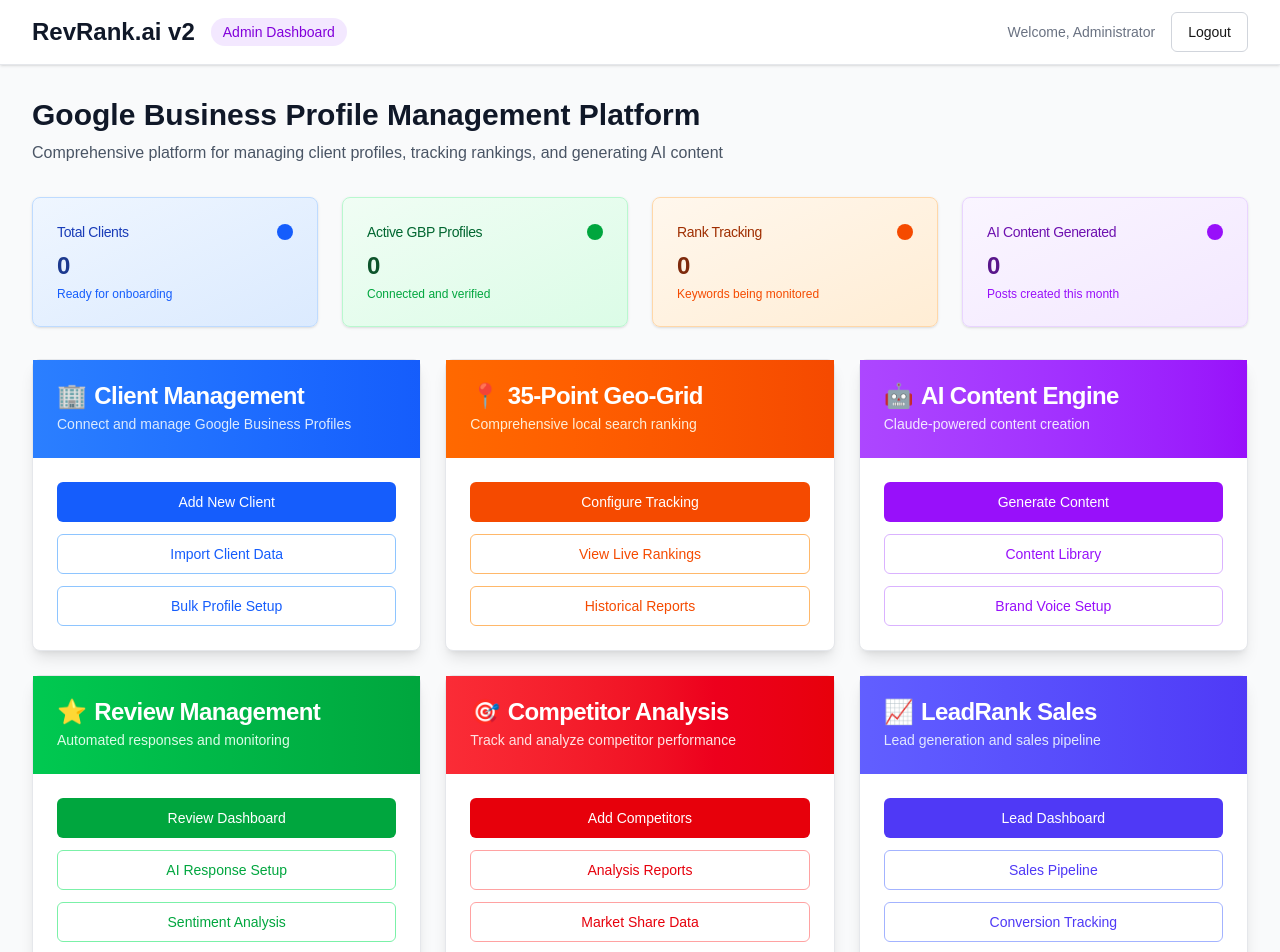
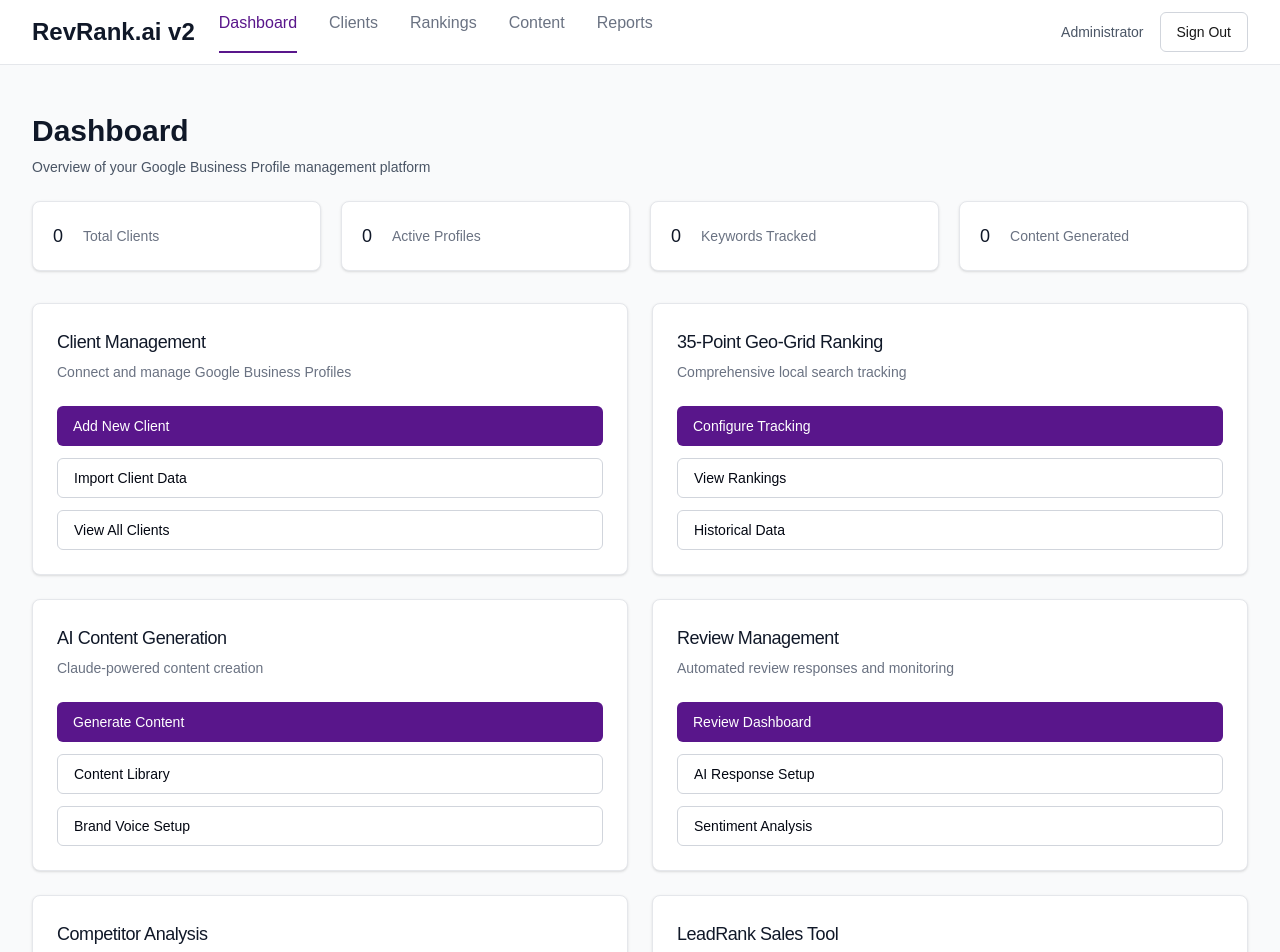
Before and after one commit to thedarksco/revrank-ai-v2-fresh, a Next.js app: page /dashboard in a window 1280 px wide. Shown: the top 952 px of the page. Built offline with nearby package versions, Linux system fonts and the light colour scheme.

Commit message:
Modern SaaS dashboard design with dark purple branding and clean layout

```diff
--- a/app/dashboard/page.tsx
+++ b/app/dashboard/page.tsx
@@ -6,244 +6,256 @@
 export default function Dashboard() {
   return (
     <div className="min-h-screen bg-gray-50">
-      {/* Modern Header */}
-      <header className="bg-white border-b border-gray-200 shadow-sm">
+      {/* Clean Header */}
+      <header className="bg-white border-b border-gray-200">
         <div className="max-w-7xl mx-auto px-4 sm:px-6 lg:px-8">
           <div className="flex justify-between items-center h-16">
-            <div className="flex items-center space-x-4">
-              <h1 className="text-2xl font-bold text-gray-900">RevRank.ai v2</h1>
-              <div className="hidden md:flex items-center space-x-2">
-                <span className="px-3 py-1 bg-purple-100 text-purple-700 text-sm rounded-full font-medium">
-                  Admin Dashboard
-                </span>
-              </div>
+            <div className="flex items-center space-x-6">
+              <h1 className="text-2xl font-semibold text-gray-900">RevRank.ai v2</h1>
+              <nav className="hidden md:flex space-x-8">
+                <a href="#" className="text-purple-900 font-medium border-b-2 border-purple-900 pb-4">Dashboard</a>
+                <a href="#" className="text-gray-500 hover:text-purple-900">Clients</a>
+                <a href="#" className="text-gray-500 hover:text-purple-900">Rankings</a>
+                <a href="#" className="text-gray-500 hover:text-purple-900">Content</a>
+                <a href="#" className="text-gray-500 hover:text-purple-900">Reports</a>
+              </nav>
             </div>
             <div className="flex items-center space-x-4">
-              <div className="hidden md:flex items-center space-x-2 text-sm text-gray-500">
-                <span>Welcome, Administrator</span>
-              </div>
+              <div className="text-sm text-gray-600">Administrator</div>
               <Button variant="outline" asChild>
-                <a href="/">Logout</a>
+                <a href="/">Sign Out</a>
               </Button>
             </div>
           </div>
         </div>
       </header>
 
-      {/* Dashboard Content */}
-      <div className="max-w-7xl mx-auto py-8 px-4 sm:px-6 lg:px-8">
+      {/* Main Content */}
+      <main className="max-w-7xl mx-auto py-6 sm:px-6 lg:px-8">
         {/* Page Header */}
-        <div className="mb-8">
-          <h2 className="text-3xl font-bold text-gray-900">Google Business Profile Management Platform</h2>
-          <p className="text-gray-600 mt-2">Comprehensive platform for managing client profiles, tracking rankings, and generating AI content</p>
+        <div className="px-4 py-6 sm:px-0">
+          <h2 className="text-3xl font-bold text-gray-900">Dashboard</h2>
+          <p className="mt-2 text-sm text-gray-600">
+            Overview of your Google Business Profile management platform
+          </p>
         </div>
 
-        {/* Key Metrics Overview */}
-        <div className="grid grid-cols-1 md:grid-cols-2 lg:grid-cols-4 gap-6 mb-8">
-          <Card className="bg-gradient-to-br from-blue-50 to-blue-100 border-blue-200">
-            <CardHeader className="flex flex-row items-center justify-between space-y-0 pb-2">
-              <CardTitle className="text-sm font-medium text-blue-800">Total Clients</CardTitle>
-              <div className="h-4 w-4 bg-blue-600 rounded-full"></div>
-            </CardHeader>
-            <CardContent>
-              <div className="text-2xl font-bold text-blue-900">0</div>
-              <p className="text-xs text-blue-600 mt-1">Ready for onboarding</p>
-            </CardContent>
-          </Card>
-
-          <Card className="bg-gradient-to-br from-green-50 to-green-100 border-green-200">
-            <CardHeader className="flex flex-row items-center justify-between space-y-0 pb-2">
-              <CardTitle className="text-sm font-medium text-green-800">Active GBP Profiles</CardTitle>
-              <div className="h-4 w-4 bg-green-600 rounded-full"></div>
-            </CardHeader>
-            <CardContent>
-              <div className="text-2xl font-bold text-green-900">0</div>
-              <p className="text-xs text-green-600 mt-1">Connected and verified</p>
-            </CardContent>
-          </Card>
-
-          <Card className="bg-gradient-to-br from-orange-50 to-orange-100 border-orange-200">
-            <CardHeader className="flex flex-row items-center justify-between space-y-0 pb-2">
-              <CardTitle className="text-sm font-medium text-orange-800">Rank Tracking</CardTitle>
-              <div className="h-4 w-4 bg-orange-600 rounded-full"></div>
-            </CardHeader>
-            <CardContent>
-              <div className="text-2xl font-bold text-orange-900">0</div>
-              <p className="text-xs text-orange-600 mt-1">Keywords being monitored</p>
-            </CardContent>
-          </Card>
-
-          <Card className="bg-gradient-to-br from-purple-50 to-purple-100 border-purple-200">
-            <CardHeader className="flex flex-row items-center justify-between space-y-0 pb-2">
-              <CardTitle className="text-sm font-medium text-purple-800">AI Content Generated</CardTitle>
-              <div className="h-4 w-4 bg-purple-600 rounded-full"></div>
-            </CardHeader>
-            <CardContent>
-              <div className="text-2xl font-bold text-purple-900">0</div>
-              <p className="text-xs text-purple-600 mt-1">Posts created this month</p>
-            </CardContent>
-          </Card>
+        {/* Stats Overview */}
+        <div className="px-4 sm:px-0">
+          <div className="grid grid-cols-1 gap-5 sm:grid-cols-2 lg:grid-cols-4">
+            <Card className="bg-white overflow-hidden shadow">
+              <CardContent className="p-5">
+                <div className="flex items-center">
+                  <div className="flex-shrink-0">
+                    <div className="text-lg font-medium text-gray-900">0</div>
                   </div>
-
-        {/* Platform Management Sections */}
-        <div className="grid grid-cols-1 lg:grid-cols-2 xl:grid-cols-3 gap-6 mb-8">
-          {/* Client & Profile Management */}
-          <Card className="bg-white shadow-lg hover:shadow-xl transition-shadow">
-            <CardHeader className="bg-gradient-to-r from-blue-500 to-blue-600 text-white">
-              <CardTitle className="flex items-center space-x-2">
-                <span>🏢</span>
-                <span>Client Management</span>
-              </CardTitle>
-              <CardDescription className="text-blue-100">
-                Connect and manage Google Business Profiles
-              </CardDescription>
-            </CardHeader>
-            <CardContent className="p-6">
-              <div className="space-y-3">
-                <Button className="w-full bg-blue-600 hover:bg-blue-700">Add New Client</Button>
-                <Button variant="outline" className="w-full border-blue-300 text-blue-600 hover:bg-blue-50">Import Client Data</Button>
-                <Button variant="outline" className="w-full border-blue-300 text-blue-600 hover:bg-blue-50">Bulk Profile Setup</Button>
+                  <div className="ml-5 w-0 flex-1">
+                    <dl>
+                      <dt className="text-sm font-medium text-gray-500 truncate">
+                        Total Clients
+                      </dt>
+                    </dl>
+                  </div>
                 </div>
               </CardContent>
             </Card>
 
-          {/* Rank Tracking */}
-          <Card className="bg-white shadow-lg hover:shadow-xl transition-shadow">
-            <CardHeader className="bg-gradient-to-r from-orange-500 to-orange-600 text-white">
-              <CardTitle className="flex items-center space-x-2">
-                <span>📍</span>
-                <span>35-Point Geo-Grid</span>
-              </CardTitle>
-              <CardDescription className="text-orange-100">
-                Comprehensive local search ranking
-              </CardDescription>
-            </CardHeader>
-            <CardContent className="p-6">
-              <div className="space-y-3">
-                <Button className="w-full bg-orange-600 hover:bg-orange-700">Configure Tracking</Button>
-                <Button variant="outline" className="w-full border-orange-300 text-orange-600 hover:bg-orange-50">View Live Rankings</Button>
-                <Button variant="outline" className="w-full border-orange-300 text-orange-600 hover:bg-orange-50">Historical Reports</Button>
+            <Card className="bg-white overflow-hidden shadow">
+              <CardContent className="p-5">
+                <div className="flex items-center">
+                  <div className="flex-shrink-0">
+                    <div className="text-lg font-medium text-gray-900">0</div>
+                  </div>
+                  <div className="ml-5 w-0 flex-1">
+                    <dl>
+                      <dt className="text-sm font-medium text-gray-500 truncate">
+                        Active Profiles
+                      </dt>
+                    </dl>
+                  </div>
                 </div>
               </CardContent>
             </Card>
 
-          {/* AI Content Generation */}
-          <Card className="bg-white shadow-lg hover:shadow-xl transition-shadow">
-            <CardHeader className="bg-gradient-to-r from-purple-500 to-purple-600 text-white">
-              <CardTitle className="flex items-center space-x-2">
-                <span>🤖</span>
-                <span>AI Content Engine</span>
-              </CardTitle>
-              <CardDescription className="text-purple-100">
-                Claude-powered content creation
-              </CardDescription>
-            </CardHeader>
-            <CardContent className="p-6">
-              <div className="space-y-3">
-                <Button className="w-full bg-purple-600 hover:bg-purple-700">Generate Content</Button>
-                <Button variant="outline" className="w-full border-purple-300 text-purple-600 hover:bg-purple-50">Content Library</Button>
-                <Button variant="outline" className="w-full border-purple-300 text-purple-600 hover:bg-purple-50">Brand Voice Setup</Button>
+            <Card className="bg-white overflow-hidden shadow">
+              <CardContent className="p-5">
+                <div className="flex items-center">
+                  <div className="flex-shrink-0">
+                    <div className="text-lg font-medium text-gray-900">0</div>
+                  </div>
+                  <div className="ml-5 w-0 flex-1">
+                    <dl>
+                      <dt className="text-sm font-medium text-gray-500 truncate">
+                        Keywords Tracked
+                      </dt>
+                    </dl>
+                  </div>
                 </div>
               </CardContent>
             </Card>
 
-          {/* Review Management */}
-          <Card className="bg-white shadow-lg hover:shadow-xl transition-shadow">
-            <CardHeader className="bg-gradient-to-r from-green-500 to-green-600 text-white">
-              <CardTitle className="flex items-center space-x-2">
-                <span>⭐</span>
-                <span>Review Management</span>
-              </CardTitle>
-              <CardDescription className="text-green-100">
-                Automated responses and monitoring
-              </CardDescription>
-            </CardHeader>
-            <CardContent className="p-6">
-              <div className="space-y-3">
-                <Button className="w-full bg-green-600 hover:bg-green-700">Review Dashboard</Button>
-                <Button variant="outline" className="w-full border-green-300 text-green-600 hover:bg-green-50">AI Response Setup</Button>
-                <Button variant="outline" className="w-full border-green-300 text-green-600 hover:bg-green-50">Sentiment Analysis</Button>
+            <Card className="bg-white overflow-hidden shadow">
+              <CardContent className="p-5">
+                <div className="flex items-center">
+                  <div className="flex-shrink-0">
+                    <div className="text-lg font-medium text-gray-900">0</div>
                   </div>
-            </CardContent>
-          </Card>
-
-          {/* Competitor Analysis */}
-          <Card className="bg-white shadow-lg hover:shadow-xl transition-shadow">
-            <CardHeader className="bg-gradient-to-r from-red-500 to-red-600 text-white">
-              <CardTitle className="flex items-center space-x-2">
-                <span>🎯</span>
-                <span>Competitor Analysis</span>
-              </CardTitle>
-              <CardDescription className="text-red-100">
-                Track and analyze competitor performance
-              </CardDescription>
-            </CardHeader>
-            <CardContent className="p-6">
-              <div className="space-y-3">
-                <Button className="w-full bg-red-600 hover:bg-red-700">Add Competitors</Button>
-                <Button variant="outline" className="w-full border-red-300 text-red-600 hover:bg-red-50">Analysis Reports</Button>
-                <Button variant="outline" className="w-full border-red-300 text-red-600 hover:bg-red-50">Market Share Data</Button>
+                  <div className="ml-5 w-0 flex-1">
+                    <dl>
+                      <dt className="text-sm font-medium text-gray-500 truncate">
+                        Content Generated
+                      </dt>
+                    </dl>
                   </div>
-            </CardContent>
-          </Card>
-
-          {/* LeadRank Sales Tool */}
-          <Card className="bg-white shadow-lg hover:shadow-xl transition-shadow">
-            <CardHeader className="bg-gradient-to-r from-indigo-500 to-indigo-600 text-white">
-              <CardTitle className="flex items-center space-x-2">
-                <span>📈</span>
-                <span>LeadRank Sales</span>
-              </CardTitle>
-              <CardDescription className="text-indigo-100">
-                Lead generation and sales pipeline
-              </CardDescription>
-            </CardHeader>
-            <CardContent className="p-6">
-              <div className="space-y-3">
-                <Button className="w-full bg-indigo-600 hover:bg-indigo-700">Lead Dashboard</Button>
-                <Button variant="outline" className="w-full border-indigo-300 text-indigo-600 hover:bg-indigo-50">Sales Pipeline</Button>
-                <Button variant="outline" className="w-full border-indigo-300 text-indigo-600 hover:bg-indigo-50">Conversion Tracking</Button>
-              </div>
-            </CardContent>
-          </Card>
-        </div>
-
-        {/* Quick Actions */}
-        <Card className="bg-white shadow-lg">
-          <CardHeader>
-            <CardTitle>Quick Actions</CardTitle>
-            <CardDescription>Common tasks for platform management</CardDescription>
-          </CardHeader>
-          <CardContent>
-            <div className="grid grid-cols-1 md:grid-cols-3 lg:grid-cols-6 gap-4">
-              <Button variant="outline" className="h-16 flex flex-col items-center justify-center space-y-1">
-                <span className="text-lg">📊</span>
-                <span className="text-xs">Analytics</span>
-              </Button>
-              <Button variant="outline" className="h-16 flex flex-col items-center justify-center space-y-1">
-                <span className="text-lg">⚙️</span>
-                <span className="text-xs">Settings</span>
-              </Button>
-              <Button variant="outline" className="h-16 flex flex-col items-center justify-center space-y-1">
-                <span className="text-lg">📁</span>
-                <span className="text-xs">Export Data</span>
-              </Button>
-              <Button variant="outline" className="h-16 flex flex-col items-center justify-center space-y-1">
-                <span className="text-lg">👥</span>
-                <span className="text-xs">User Management</span>
-              </Button>
-              <Button variant="outline" className="h-16 flex flex-col items-center justify-center space-y-1">
-                <span className="text-lg">🔧</span>
-                <span className="text-xs">API Config</span>
-              </Button>
-              <Button variant="outline" className="h-16 flex flex-col items-center justify-center space-y-1">
-                <span className="text-lg">💬</span>
-                <span className="text-xs">Support</span>
-              </Button>
                 </div>
               </CardContent>
             </Card>
           </div>
         </div>
+
+        {/* Main Sections */}
+        <div className="mt-8 px-4 sm:px-0">
+          <div className="grid grid-cols-1 gap-6 lg:grid-cols-2">
+            {/* Client Management */}
+            <Card className="bg-white shadow">
+              <CardHeader>
+                <CardTitle className="text-lg font-medium text-gray-900">
+                  Client Management
+                </CardTitle>
+                <CardDescription>
+                  Connect and manage Google Business Profiles
+                </CardDescription>
+              </CardHeader>
+              <CardContent className="space-y-3">
+                <Button className="w-full justify-start">
+                  Add New Client
+                </Button>
+                <Button variant="outline" className="w-full justify-start">
+                  Import Client Data
+                </Button>
+                <Button variant="outline" className="w-full justify-start">
+                  View All Clients
+                </Button>
+              </CardContent>
+            </Card>
+
+            {/* 35-Point Geo-Grid Ranking */}
+            <Card className="bg-white shadow">
+              <CardHeader>
+                <CardTitle className="text-lg font-medium text-gray-900">
+                  35-Point Geo-Grid Ranking
+                </CardTitle>
+                <CardDescription>
+                  Comprehensive local search tracking
+                </CardDescription>
+              </CardHeader>
+              <CardContent className="space-y-3">
+                <Button className="w-full justify-start">
+                  Configure Tracking
+                </Button>
+                <Button variant="outline" className="w-full justify-start">
+                  View Rankings
+                </Button>
+                <Button variant="outline" className="w-full justify-start">
+                  Historical Data
+                </Button>
+              </CardContent>
+            </Card>
+
+            {/* AI Content Generation */}
+            <Card className="bg-white shadow">
+              <CardHeader>
+                <CardTitle className="text-lg font-medium text-gray-900">
+                  AI Content Generation
+                </CardTitle>
+                <CardDescription>
+                  Claude-powered content creation
+                </CardDescription>
+              </CardHeader>
+              <CardContent className="space-y-3">
+                <Button className="w-full justify-start">
+                  Generate Content
+                </Button>
+                <Button variant="outline" className="w-full justify-start">
+                  Content Library
+                </Button>
+                <Button variant="outline" className="w-full justify-start">
+                  Brand Voice Setup
+                </Button>
+              </CardContent>
+            </Card>
+
+            {/* Review Management */}
+            <Card className="bg-white shadow">
+              <CardHeader>
+                <CardTitle className="text-lg font-medium text-gray-900">
+                  Review Management
+                </CardTitle>
+                <CardDescription>
+                  Automated review responses and monitoring
+                </CardDescription>
+              </CardHeader>
+              <CardContent className="space-y-3">
+                <Button className="w-full justify-start">
+                  Review Dashboard
+                </Button>
+                <Button variant="outline" className="w-full justify-start">
+                  AI Response Setup
+                </Button>
+                <Button variant="outline" className="w-full justify-start">
+                  Sentiment Analysis
+                </Button>
+              </CardContent>
+            </Card>
+
+            {/* Competitor Analysis */}
+            <Card className="bg-white shadow">
+              <CardHeader>
+                <CardTitle className="text-lg font-medium text-gray-900">
+                  Competitor Analysis
+                </CardTitle>
+                <CardDescription>
+                  Track and analyze competitor performance
+                </CardDescription>
+              </CardHeader>
+              <CardContent className="space-y-3">
+                <Button className="w-full justify-start">
+                  Add Competitors
+                </Button>
+                <Button variant="outline" className="w-full justify-start">
+                  Analysis Reports
+                </Button>
+                <Button variant="outline" className="w-full justify-start">
+                  Market Share Data
+                </Button>
+              </CardContent>
+            </Card>
+
+            {/* LeadRank Sales Tool */}
+            <Card className="bg-white shadow">
+              <CardHeader>
+                <CardTitle className="text-lg font-medium text-gray-900">
+                  LeadRank Sales Tool
+                </CardTitle>
+                <CardDescription>
+                  Lead generation and sales pipeline
+                </CardDescription>
+              </CardHeader>
+              <CardContent className="space-y-3">
+                <Button className="w-full justify-start">
+                  Lead Dashboard
+                </Button>
+                <Button variant="outline" className="w-full justify-start">
+                  Sales Pipeline
+                </Button>
+                <Button variant="outline" className="w-full justify-start">
+                  Conversion Tracking
+                </Button>
+              </CardContent>
+            </Card>
+          </div>
+        </div>
+      </main>
+    </div>
   )
 }
--- a/components/ui/button.tsx
+++ b/components/ui/button.tsx
@@ -8,7 +8,7 @@
   {
     variants: {
       variant: {
-        default: "bg-purple-600 text-white hover:bg-purple-700",
+        default: "bg-purple-900 text-white hover:bg-purple-800",
         destructive: "bg-red-500 text-white hover:bg-red-600",
         outline: "border border-gray-300 bg-transparent hover:bg-gray-50",
         secondary: "bg-gray-100 text-gray-900 hover:bg-gray-200",
```
Lines whose indentation alone changed are shown as unchanged.
